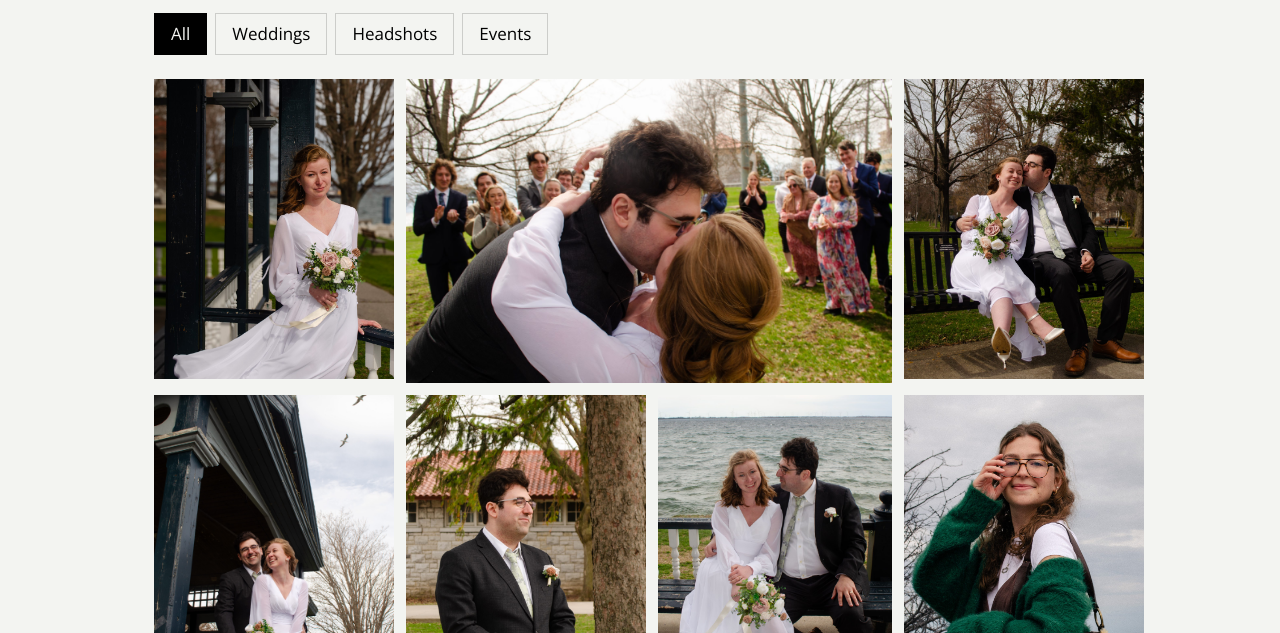
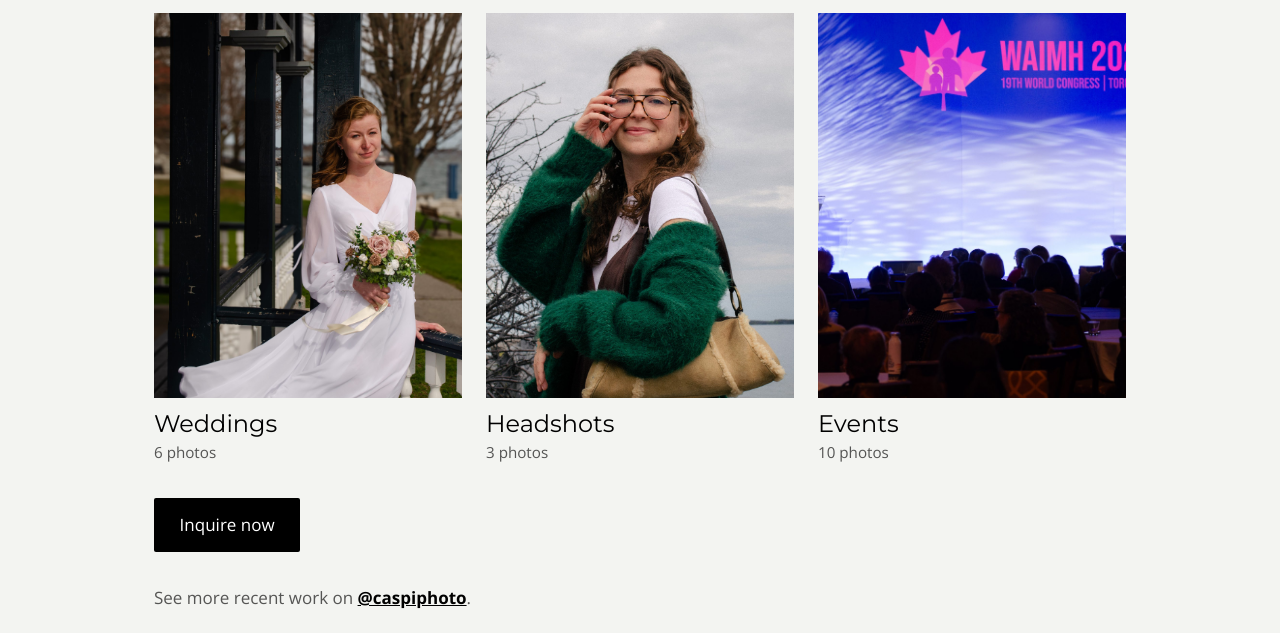
Before and after one commit to dc1970/noacaspi.com, a plain HTML site: page gallery.html in a window 1280 px wide. Shown: the part 167-800 px from the top of the page. Drawn offline with nearby package versions, Linux system fonts and the light colour scheme.

Commit message:
Album have a preview i con which is a link the all albun

```diff
--- a/app.js
+++ b/app.js
@@ -36,15 +36,23 @@ if($('#hero'))loads.push(get('carousel').then(d=>{
   hero.querySelector('.prev').onclick=()=>go(i-1);hero.querySelector('.next').onclick=()=>go(i+1);go(0);
 }).catch(()=>{}));
 
-// Gallery albums
+// Gallery: album covers on gallery.html, one album's photos on gallery.html?album=<name>
 if($('#gallery'))loads.push(get('portfolio').then(d=>{
-  const f=$('.filters'),g=$('.grid');
-  const all=el('button','on','All');all.dataset.f='all';f.append(all);
-  d.albums.forEach((a,i)=>{const b=el('button','',a.title);b.dataset.f=i;f.append(b);
-    (a.photos||[]).forEach(p=>{const t=el('div','tile'+(p.wide?' wide':''));t.dataset.c=i;t.style.backgroundImage=url(p.image);t.setAttribute('role','img');t.setAttribute('aria-label',p.alt||p.caption||a.title);if(p.caption)t.append(el('span','cap',p.caption));g.append(t)})});
-  f.onclick=e=>{const b=e.target.closest('button');if(!b)return;
-    [...f.children].forEach(x=>x.classList.toggle('on',x===b));
-    [...g.children].forEach(t=>t.hidden=b.dataset.f!=='all'&&t.dataset.c!==b.dataset.f)};
+  const slug=t=>(t||'').toLowerCase().replace(/[^a-z0-9]+/g,'-').replace(/^-|-$/g,'');
+  const g=$('.grid'),h=$('#gallery-title'),back=$('.back');
+  const want=new URLSearchParams(location.search).get('album');
+  const a=want&&d.albums.find(x=>slug(x.title)===want);
+  if(a){
+    h.textContent=a.title;document.title=a.title+' | '+document.title;back.hidden=false;
+    (a.photos||[]).forEach(p=>{const t=el('div','tile'+(p.wide?' wide':''));t.style.backgroundImage=url(p.image);t.setAttribute('role','img');t.setAttribute('aria-label',p.alt||p.caption||a.title);if(p.caption)t.append(el('span','cap',p.caption));g.append(t)});
+  }else{
+    g.className='albums';
+    d.albums.forEach(x=>{const cover=x.cover||(x.photos&&x.photos[0]&&x.photos[0].image);
+      const c=el('a','album');c.href='gallery.html?album='+slug(x.title);
+      const i=el('div','cover');if(cover)i.style.backgroundImage=url(cover);
+      const n=(x.photos||[]).length;
+      c.append(i,el('h3','',x.title),el('span','count',n+(n===1?' photo':' photos')));g.append(c)});
+  }
 }).catch(()=>{}));
 
 // Services: specials + pricing, each linked to the inquiry form
--- a/gallery.html
+++ b/gallery.html
@@ -7,7 +7,7 @@
 <meta name="description" content="Wedding, event and headshot photography by Noa Caspi in Toronto, the GTA and Kingston, Ontario.">
 <link rel="preconnect" href="https://fonts.googleapis.com">
 <link href="https://fonts.googleapis.com/css2?family=Fraunces:opsz,wght@9..144,300;9..144,400&family=Karla:wght@400;700&display=swap" rel="stylesheet">
-<link rel="stylesheet" href="style.css?v=2">
+<link rel="stylesheet" href="style.css?v=3">
 </head>
 <body data-title="Gallery">
 <header>
@@ -17,14 +17,14 @@
 <main>
 <!-- Gallery albums are edited in /admin (or data/portfolio.json). -->
 <section id="gallery" class="page-top">
-  <h2>Gallery</h2>
-  <div class="filters" role="group" aria-label="Filter gallery by album"></div>
+  <p><a class="back" href="gallery.html" hidden>&larr; All albums</a></p>
+  <h2 id="gallery-title">Gallery</h2>
   <div class="grid"></div>
   <p style="margin-top:2rem"><a class="btn" href="index.html#contact" data-t="hero_button">Inquire now</a></p>
   <p class="follow">See more recent work on <a class="ig" data-ig="handle" href="https://instagram.com/caspiphoto">Instagram</a>.</p>
 </section>
 </main>
 <footer>&copy; <span id="yr"></span> <span class="biz">Noa Caspi Photography</span>. <span data-t="footer_line">Toronto, GTA &amp; Kingston.</span> <a data-ig="handle" href="https://instagram.com/caspiphoto">Instagram</a></footer>
-<script src="app.js?v=2"></script>
+<script src="app.js?v=3"></script>
 </body>
 </html>
--- a/style.css
+++ b/style.css
@@ -33,9 +33,14 @@ section{padding:5rem 5vw;max-width:1100px;margin:auto}
 .portrait{aspect-ratio:4/5;background:url(images/about.jpg) center/cover,linear-gradient(160deg,#B9C2BA,#8E9B94)}
 .areas{color:var(--muted);margin-top:1rem}
 /* gallery */
-.filters{display:flex;flex-wrap:wrap;gap:.5rem;margin-bottom:1.5rem}
-.filters button{font:inherit;background:none;border:1px solid var(--line);padding:.4rem 1rem;cursor:pointer;color:var(--ink)}
-.filters button.on{background:var(--ink);color:var(--paper);border-color:var(--ink)}
+.albums{display:grid;grid-template-columns:repeat(3,1fr);gap:1.5rem}
+.album{color:var(--ink);text-decoration:none}
+.album .cover{aspect-ratio:4/5;background:var(--tile) center/cover;transition:filter .2s}
+.album:hover .cover,.album:focus-visible .cover{filter:brightness(.88)}
+.album h3{font-size:1.5rem;margin-top:.8rem}
+.album:hover h3{color:var(--accent)}
+.album .count{color:var(--muted);font-size:.95rem}
+.back{color:var(--muted);text-decoration:none}.back:hover{color:var(--accent)}
 .grid{display:grid;grid-auto-flow:dense;grid-template-columns:repeat(4,1fr);gap:12px}
 .tile{aspect-ratio:4/5;background-size:cover;background-position:center;background-color:var(--tile)}
 .tile.wide{grid-column:span 2;aspect-ratio:8/5}
@@ -68,5 +73,5 @@ nav a{margin-left:0}}
 .ig{font-weight:700}.follow{margin-top:2rem;color:var(--muted)}td.go{white-space:nowrap}
 .tile{position:relative}.cap{position:absolute;inset:auto 0 0;padding:1.6rem .8rem .6rem;color:#fff;font-size:.9rem;background:linear-gradient(transparent,rgba(0,0,0,.65))}
 .info h3{margin:2.5rem 0 .6rem}.info ul{margin:.8rem 0 1.2rem 1.4rem}.info li{margin:.2rem 0}.info p+p{margin-top:.8rem}
-@media(max-width:900px){.grid{grid-template-columns:repeat(2,1fr)}}
-@media(max-width:520px){.grid{grid-template-columns:1fr}.tile.wide{grid-column:auto}}
+@media(max-width:900px){.grid,.albums{grid-template-columns:repeat(2,1fr)}}
+@media(max-width:520px){.grid,.albums{grid-template-columns:1fr}.tile.wide{grid-column:auto}}
```
Also changed, not shown: index.html (+2 -2 lines), services.html (+2 -2 lines), 1 other file.
